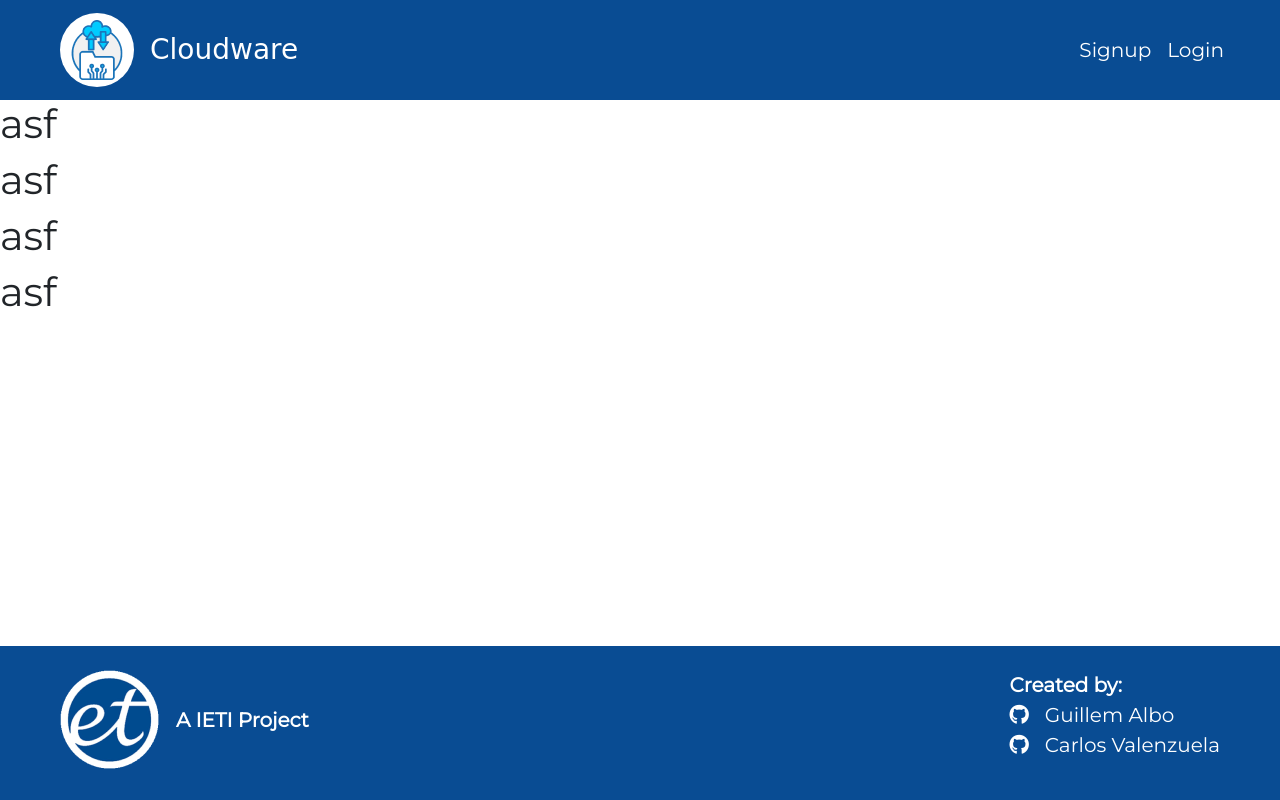
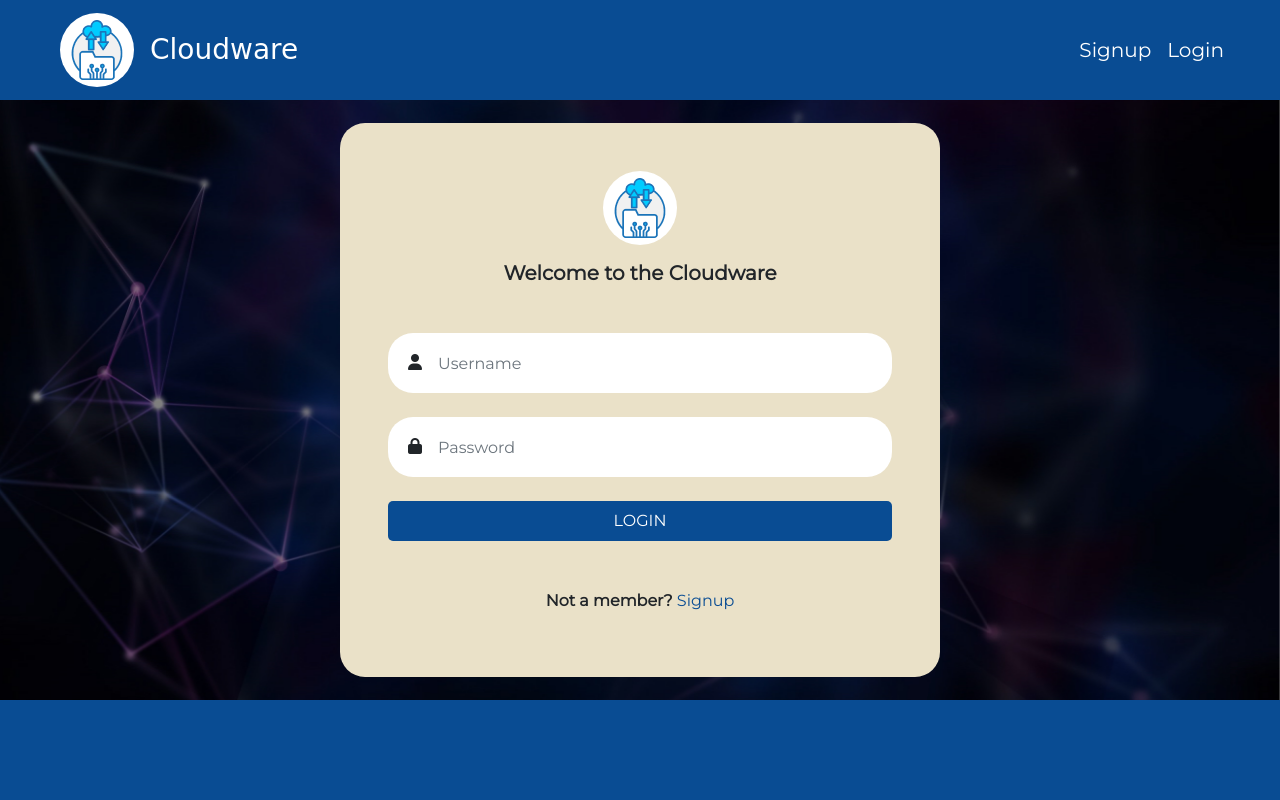
Before and after one commit to g-alpi/Cloudware, a Django app: page /login/ in a window 1280 px wide. Run offline with Django 4.2, Linux system fonts and the light colour scheme; some libraries are stand-ins or nearby versions; some web fonts are replaced.

Commit message:
done login screen closes #18

```diff
--- a/cloudwareApp/static/cloudwareApp/style.css
+++ b/cloudwareApp/static/cloudwareApp/style.css
@@ -1,12 +1,25 @@
 :root
 {
     --main-color: #094C93;
+    --light-main-color: #0C73B2;
+    --secondary-color: #EAE1C8;
     --light-color: #ffffff;
     --hover-light-color: #EAE1C8;
 }
 body
 {
     font-family: 'Montserrat', sans-serif;
+}
+
+a
+{
+    color: var(--main-color);
+    transition: color 500ms;
+}
+a:hover
+{
+    color: var(--light-main-color);
+    transition: color 500ms;
 }
 
 header, footer
@@ -39,3 +52,49 @@ header a:hover .circle-logo
 {
     font-family: 'Revalia', cursive;
 }
+
+.login-background
+{
+    background: url("media/login_background.jpg") no-repeat center center fixed;
+    background-size: cover;
+}
+.login-form
+{
+    width: 600px;
+    height: 80%;
+    background-color: var(--secondary-color);
+    border-radius: 25px;
+}
+.blue-btn
+{
+    background-color: var(--main-color);
+    color: var(--light-color);
+    border: none;
+    border-radius: 5px;
+    transition: background-color 500ms;
+}
+
+.blue-btn:hover
+{
+    background-color: var(--light-main-color);
+    transition: background-color 500ms;
+}
+
+.image-form
+{
+    position: relative;
+}
+.image-form span
+{
+    position: absolute;
+    top: 50%;
+    left: 20px;
+    transform: translate(0%, -50%);
+}
+.form-control
+{
+    border: none;
+    border-radius: 25px;
+    height: 60px;
+    padding-left: 50px;
+}
--- a/cloudwareApp/templates/base_template.html
+++ b/cloudwareApp/templates/base_templates/base_template.html
@@ -20,8 +20,6 @@
     <script src="https://ajax.googleapis.com/ajax/libs/jquery/3.6.0/jquery.min.js"></script>
 </head>
 <body class="d-flex flex-column min-vh-100">
-    {% include 'header.html' %}
-    {% block body %}{% endblock %}
-    {% include 'footer.html' %}
+    {% block content %}{% endblock %}
 </body>
 </html>
--- /dev/null
+++ b/cloudwareApp/templates/base_templates/base_template_complete.html
@@ -0,0 +1,6 @@
+{% extends 'base_templates/base_template.html' %}
+{% block content %}
+{% include 'template_parts/header.html' %}
+{% block body %}{% endblock %}
+{% include 'template_parts/footer.html' %}
+{% endblock %}
--- /dev/null
+++ b/cloudwareApp/templates/base_templates/base_template_header.html
@@ -0,0 +1,6 @@
+{% extends 'base_templates/base_template.html' %}
+{% block content %}
+{% include 'template_parts/header.html' %}
+{% block body %}{% endblock %}
+<footer class="mt-auto"></footer>
+{% endblock %}
--- a/cloudwareApp/templates/landing_page.html
+++ b/cloudwareApp/templates/landing_page.html
@@ -1,4 +1,4 @@
-{% extends 'base_template.html' %}
+{% extends 'base_templates/base_template_complete.html' %}
 {% block body %}
 <h1>hello world</h1>
 {% endblock %}
--- a/cloudwareApp/templates/login.html
+++ b/cloudwareApp/templates/login.html
@@ -1,7 +1,34 @@
-{% extends 'base_template.html' %}
+{% extends 'base_templates/base_template_header.html' %}
+{% load static %}
 {% block body %}
-<h1>asf</h1>
-<h1>asf</h1>
-<h1>asf</h1>
-<h1>asf</h1>
+<div class="login-background d-flex flex-grow-1 justify-content-center align-items-center">
+    <div class="login-form p-5">
+        <div class="d-flex justify-content-center">
+            <div class="circle-logo mb-3">
+                <img src="{% static 'cloudwareApp\media\cloudware_logo.png' %}" alt="Cloudware Logo">
+            </div>
+        </div>
+        <h1 class="text-center fs-5 fw-bold mb-5">Welcome to the Cloudware</h1>
+        <form action="" method="post" class="d-flex flex-column mb-5">
+            <div class="image-form mb-4">
+                <span>
+                    <label for="username">
+                        <i class="fa-solid fa-user"></i>
+                    </label>
+                </span>
+                <input type="text" class="form-control" placeholder="Username" aria-label="Username" id="username" name="username"/>
+            </div>
+            <div class="image-form mb-4">
+                <span>
+                    <label for="password">
+                        <i class="fa-solid fa-lock"></i>
+                    </label>
+                </span>
+                <input type="password" class="form-control" placeholder="Password" aria-label="Password" id="password" name="password"/>
+            </div>
+            <button type="submit" class="blue-btn py-2 text-uppercase">Login</button>
+        </form>
+        <p class="text-center"><span class="fw-bold">Not a member?</span> <a href="{% url 'cloud:signup' %}" class="text-decoration-none">Signup</a></p>
+    </div>
+</div>
 {% endblock %}
--- a/cloudwareApp/templates/signup.html
+++ b/cloudwareApp/templates/signup.html
@@ -1,4 +1,4 @@
-{% extends 'base_template.html' %}
+{% extends 'base_templates/base_template_header.html' %}
 {% block body %}
 <h1>hello world</h1>
 {% endblock %}
```
Also changed, not shown: cloudwareApp/static/cloudwareApp/media/login_background.jpg (added), cloudwareApp/templates/template_parts/footer.html (renamed from cloudwareApp/templates/footer.html), cloudwareApp/templates/template_parts/header.html (renamed from cloudwareApp/templates/header.html).
